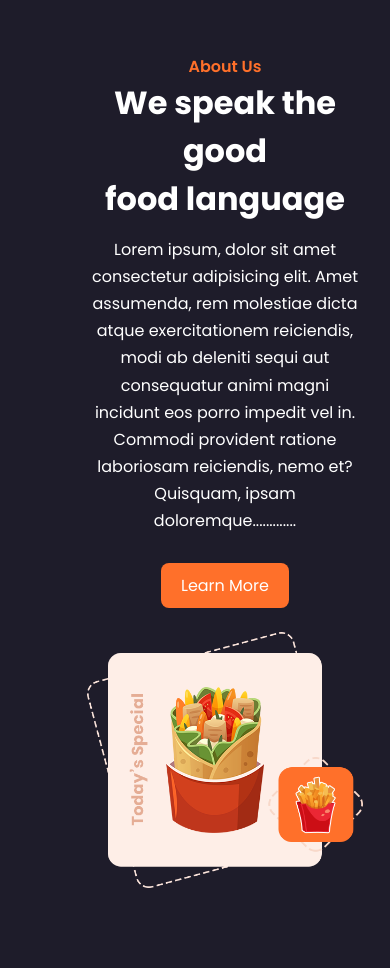
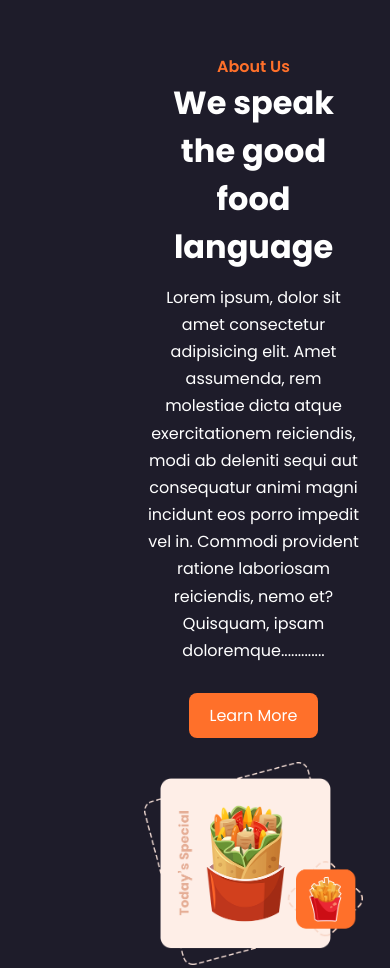
Before and after one commit to theHarshaa/Product-Landing-Page, a plain HTML site: page index.html in a window 390 px wide. Shown: the part 1092-2060 px from the top of the page. Drawn offline with nearby package versions, Linux system fonts and the light colour scheme.

Commit message:
Update style.css

```diff
--- a/style.css
+++ b/style.css
@@ -391,7 +391,7 @@ section{
 
 @media (max-width:440px){
      .about {
-         margin-left:60px;
+         margin-left:30%;
     }
 }
 
```
